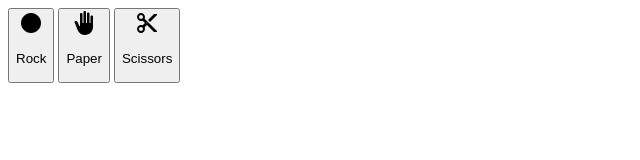
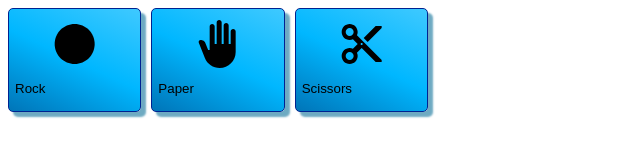
Before and after one commit to pd0rr/odin-rock-paper-scissors, a plain HTML site: page index.html in a window 1280 px wide. Shown: the whole page, without its empty margins (0-640 px from the left). Drawn offline with Linux system fonts and the light colour scheme.

Commit message:
Improved button styling.

```diff
--- a/index.html
+++ b/index.html
@@ -8,7 +8,7 @@
         <link rel="stylesheet" href="style.css">
     </head>
     <body>
-        <div id="button-container">
+        <div class="button-container">
             <button id="rock">
                 <svg xmlns="http://www.w3.org/2000/svg" height="24px" viewBox="0 0 24 24" width="24px" fill="#000000"><path d="M0 0h24v24H0z" fill="none"/><path d="M12 2C6.47 2 2 6.47 2 12s4.47 10 10 10 10-4.47 10-10S17.53 2 12 2z"/></svg>
                 <p>Rock</p>
--- a/style.css
+++ b/style.css
@@ -1,4 +1,23 @@
-.button-container .button {
+.button-container {
+    display: flex;
+    flex-direction: row;
+    gap: 10px;
+}
+.button-container button {
     display: flex;
     flex-direction: column;
+
+    /*background: rgb(0, 162, 255);*/
+    background: linear-gradient(25deg, rgb(0, 117, 184) 0%, rgb(0, 183, 255) 50%,  rgb(63, 201, 255) 100%);
+    width: 10em;
+
+    border: 1px solid rgb(0, 34, 144);
+    border-radius: 5px;
+    box-shadow: 5px 5px 2px rgb(110, 170, 194);
 }
+
+button svg {
+    height: 48px;
+    width: 100%;
+    margin-top: 10px;
+}
```
